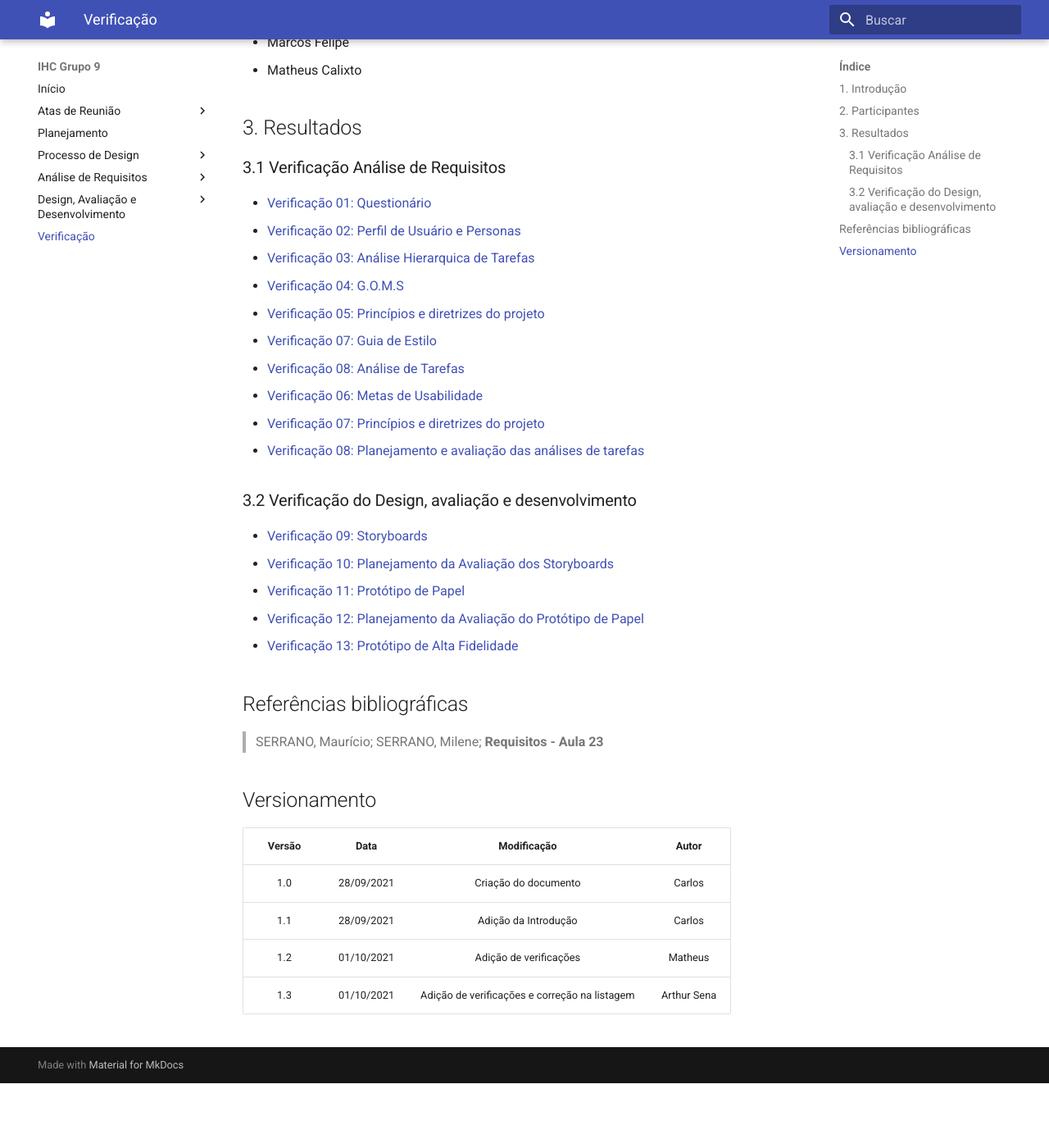
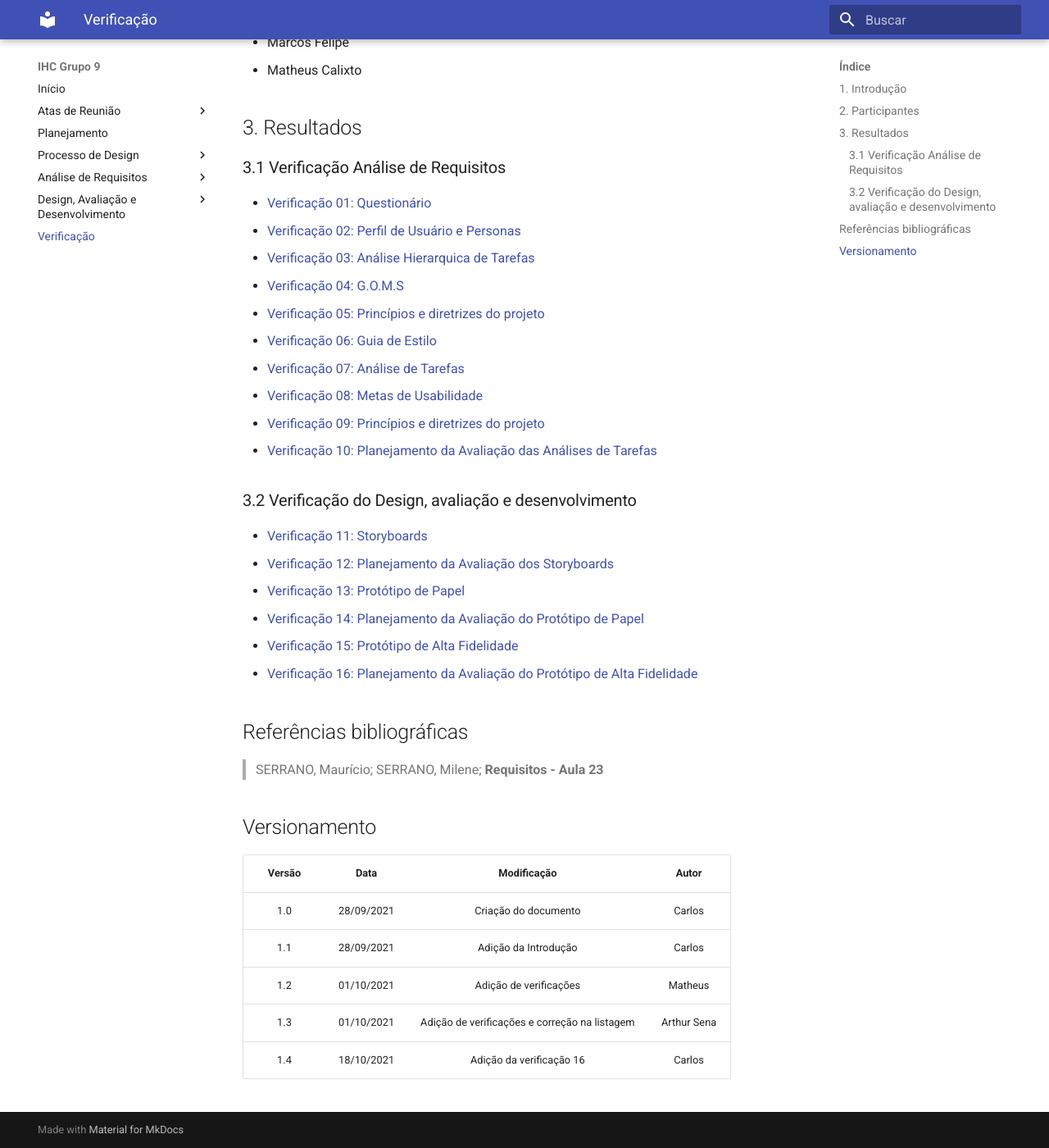
Before and after one commit to Interacao-Humano-Computador/2021.1-Detran-DF, an MkDocs documentation site: the page built from docs/verificacao/index.md, in a window 1280 px wide and 1400 px high, scrolled down 545 px. Shown: the whole window at 82% size. Built offline with MkDocs 1.6.1 and Material for MkDocs 9.7.7, drawn with Linux system fonts in a browser that asks for light colours; before the commit the page ends 1866 px from its top, so only the background shows below that.

Commit message:
#61 adding verification of planning evaluation high fidelity prototype

```diff
--- a/docs/verificacao/index.md
+++ b/docs/verificacao/index.md
@@ -37,19 +37,19 @@ Usando como método a Inspeção, onde o objetivo é encontrar problemas no docu
         <a href="../verificacao/principiosGeraisDoProjeto" target="_blank">Verificação 05: Princípios e diretrizes do projeto</a>
     </li>
     <li>
-        <a href="../verificacao/guia_de_estilo" target="_blank">Verificação 07: Guia de Estilo</a>
+        <a href="../verificacao/guia_de_estilo" target="_blank">Verificação 06: Guia de Estilo</a>
     </li>
     <li>
-        <a href="../verificacao/analiseHierarquicaDeTarefas" target="_blank">Verificação 08: Análise de Tarefas</a>
+        <a href="../verificacao/analiseHierarquicaDeTarefas" target="_blank">Verificação 07: Análise de Tarefas</a>
     </li>
      <li>
-        <a href="../verificacao/metas_de_usabilidade" target="_blank">Verificação 06: Metas de Usabilidade</a>
+        <a href="../verificacao/metas_de_usabilidade" target="_blank">Verificação 08: Metas de Usabilidade</a>
     </li>
     <li>
-        <a href="../verificacao/principiosGeraisDoProjeto" target="_blank">Verificação 07: Princípios e diretrizes do projeto</a>
+        <a href="../verificacao/principiosGeraisDoProjeto" target="_blank">Verificação 09: Princípios e diretrizes do projeto</a>
     </li>
     <li>
-        <a href="../verificacao/analise_tarefas" target="_blank">Verificação 08: Planejamento e avaliação das análises de tarefas</a>
+        <a href="../verificacao/analise_tarefas" target="_blank">Verificação 10: Planejamento da Avaliação das Análises de Tarefas</a>
     </li>
 
 </ul>
@@ -58,19 +58,22 @@ Usando como método a Inspeção, onde o objetivo é encontrar problemas no docu
 
 <ul>
     <li>
-        <a href="../verificacao/storyboards" target="_blank">Verificação 09: Storyboards</a>
+        <a href="../verificacao/storyboards" target="_blank">Verificação 11: Storyboards</a>
     </li>
     <li>
-        <a href="../verificacao/planejamentoAvaliacaoDoStoryboard" target="_blank">Verificação 10: Planejamento da Avaliação dos Storyboards</a>
+        <a href="../verificacao/planejamentoAvaliacaoDoStoryboard" target="_blank">Verificação 12: Planejamento da Avaliação dos Storyboards</a>
     </li>
     <li>
-        <a href="../verificacao/prototipo_de_papel" target="_blank">Verificação 11: Protótipo de Papel</a>
+        <a href="../verificacao/prototipo_de_papel" target="_blank">Verificação 13: Protótipo de Papel</a>
     </li>
     <li>
-        <a href="../verificacao/planejamento_da_avaliacao_do_prototipo_de_papel" target="_blank">Verificação 12: Planejamento da Avaliação do Protótipo de Papel</a>
+        <a href="../verificacao/planejamento_da_avaliacao_do_prototipo_de_papel" target="_blank">Verificação 14: Planejamento da Avaliação do Protótipo de Papel</a>
     </li>
     <li>
-        <a href="https://interacao-humano-computador.github.io/2021.1-Detran-DF//verificacao/prot_alta" target="_blank">Verificação 13: Protótipo de Alta Fidelidade</a>
+        <a href="https://interacao-humano-computador.github.io/2021.1-Detran-DF//verificacao/prot_alta" target="_blank">Verificação 15: Protótipo de Alta Fidelidade</a>
+    </li>
+    <li>
+        <a href="../verificacao/planejamento_da_avaliacao_do_prototipo_de_alta" target="_blank">Verificação 16: Planejamento da Avaliação do Protótipo de Alta Fidelidade</a>
     </li>
 </ul>
 
@@ -86,3 +89,4 @@ Usando como método a Inspeção, onde o objetivo é encontrar problemas no docu
 | 1.1    | 28/09/2021 | Adição da Introdução  | Carlos |
 | 1.2    | 01/10/2021 | Adição de verificações | Matheus |
 | 1.3    | 01/10/2021 | Adição de verificações e correção na listagem | Arthur Sena |
+| 1.4    | 18/10/2021 | Adição da verificação 16 | Carlos |
```
Also changed, not shown: docs/verificacao/planejamento_da_avaliacao_do_prototipo_de_alta.md (added, +60 -0 lines).
